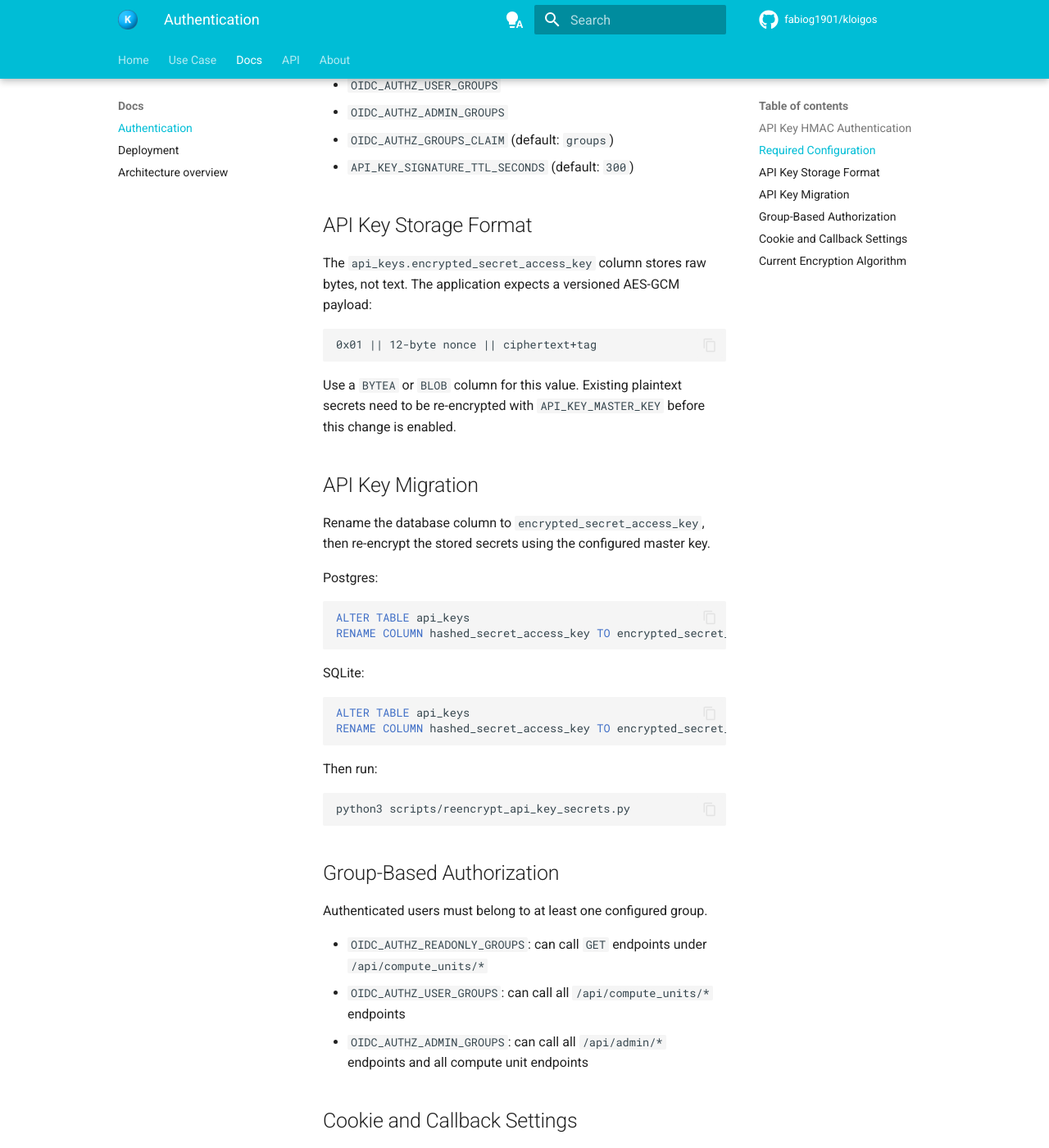
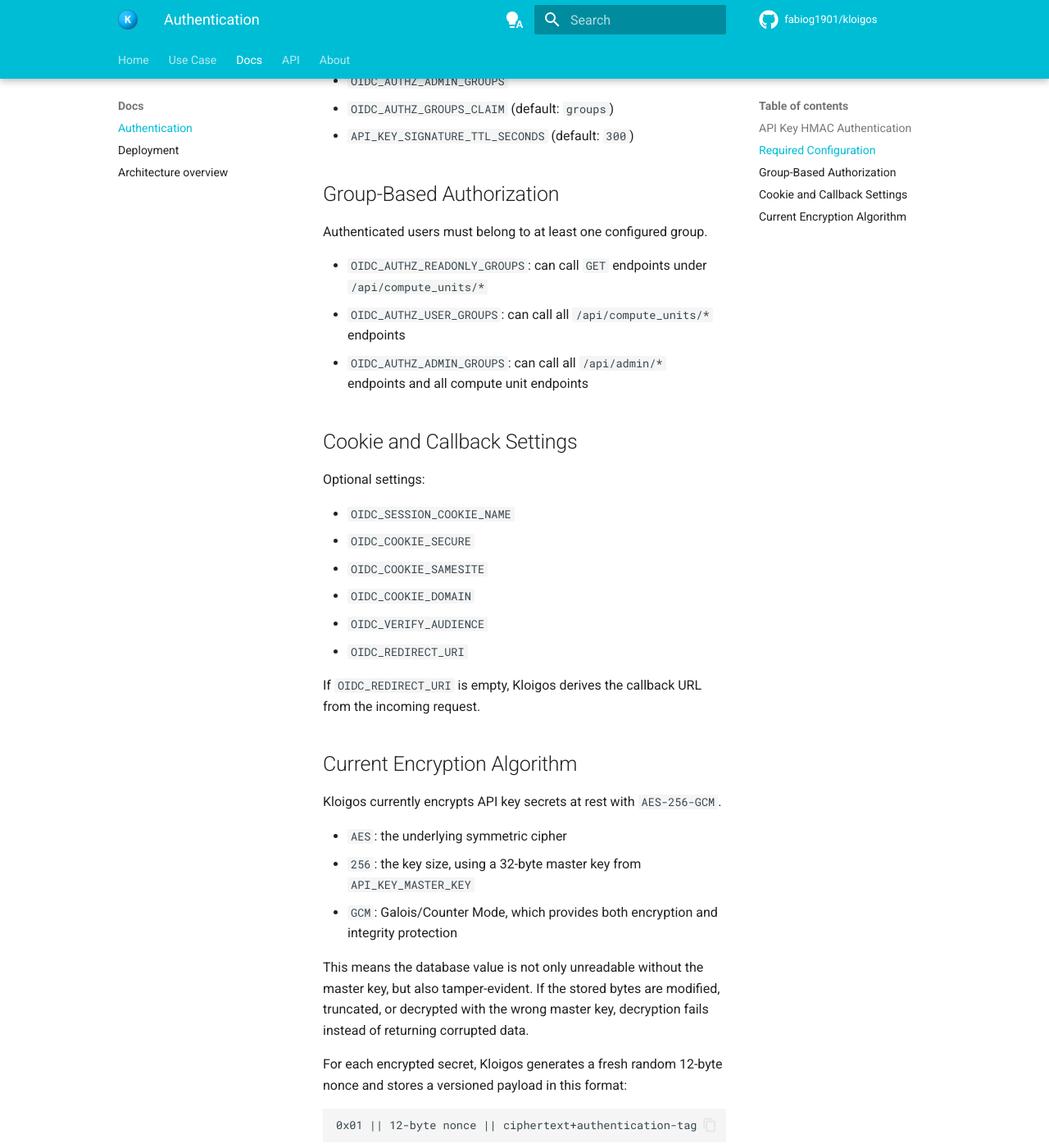
Before and after one commit to fabiog1901/kloigos, an MkDocs documentation site: the page built from docs/docs/auth.md, in a window 1280 px wide and 1400 px high, scrolled down 2257 px. Shown: the whole window at 82% size. Built offline with MkDocs 1.6.1 and Material for MkDocs 9.7.7, drawn with Linux system fonts in a browser that asks for light colours; comment, search, counter and statistics services are not loaded; some of the changed text lies outside the part shown.

Commit message:
minor cleanup

````diff
--- a/docs/docs/auth.md
+++ b/docs/docs/auth.md
@@ -52,9 +52,7 @@
 # --- 2. Prepare Request Data ---
 METHOD="GET"
 TIMESTAMP=$(date -u "+%Y-%m-%dT%H:%M:%SZ")
-
-BODY='{"action": "delete", "target": "database_01"}'
-BODY='{}'
+BODY=' '
 
 # --- 3. Create the String-to-Sign ---
 # Order: Method + PathAndQuery + Timestamp + Body
@@ -93,43 +91,6 @@
 - `OIDC_AUTHZ_ADMIN_GROUPS`
 - `OIDC_AUTHZ_GROUPS_CLAIM` (default: `groups`)
 - `API_KEY_SIGNATURE_TTL_SECONDS` (default: `300`)
-
-## API Key Storage Format
-
-The `api_keys.encrypted_secret_access_key` column stores raw bytes, not text. The
-application expects a versioned AES-GCM payload:
-
-```text
-0x01 || 12-byte nonce || ciphertext+tag
-```
-
-Use a `BYTEA` or `BLOB` column for this value. Existing plaintext secrets need to
-be re-encrypted with `API_KEY_MASTER_KEY` before this change is enabled.
-
-## API Key Migration
-
-Rename the database column to `encrypted_secret_access_key`, then re-encrypt the
-stored secrets using the configured master key.
-
-Postgres:
-
-```sql
-ALTER TABLE api_keys
-RENAME COLUMN hashed_secret_access_key TO encrypted_secret_access_key;
-```
-
-SQLite:
-
-```sql
-ALTER TABLE api_keys
-RENAME COLUMN hashed_secret_access_key TO encrypted_secret_access_key;
-```
-
-Then run:
-
-```bash
-python3 scripts/reencrypt_api_key_secrets.py
-```
 
 ## Group-Based Authorization
 
````
Also changed, not shown: other parts of docs/docs/auth.md (+2 -2 lines).
